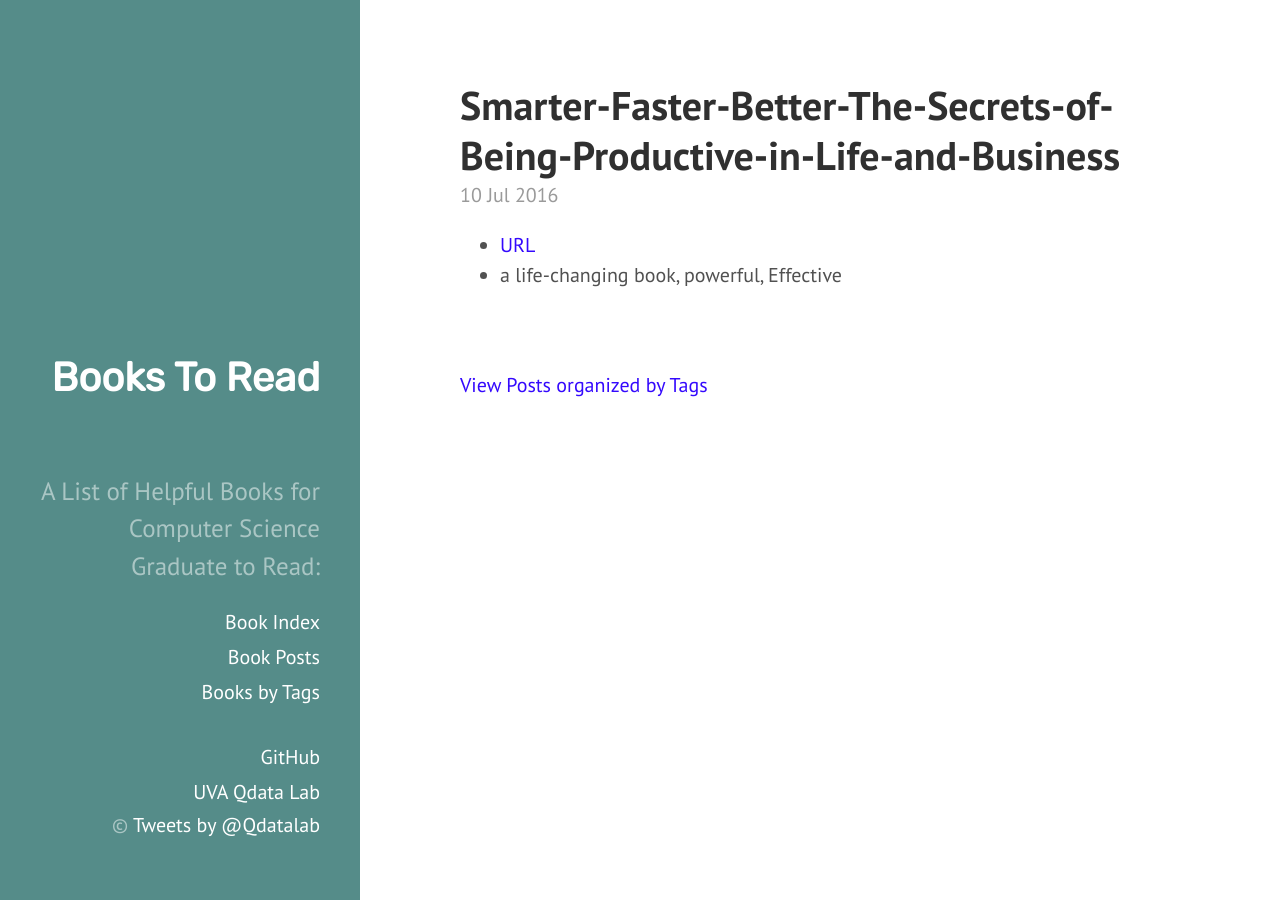
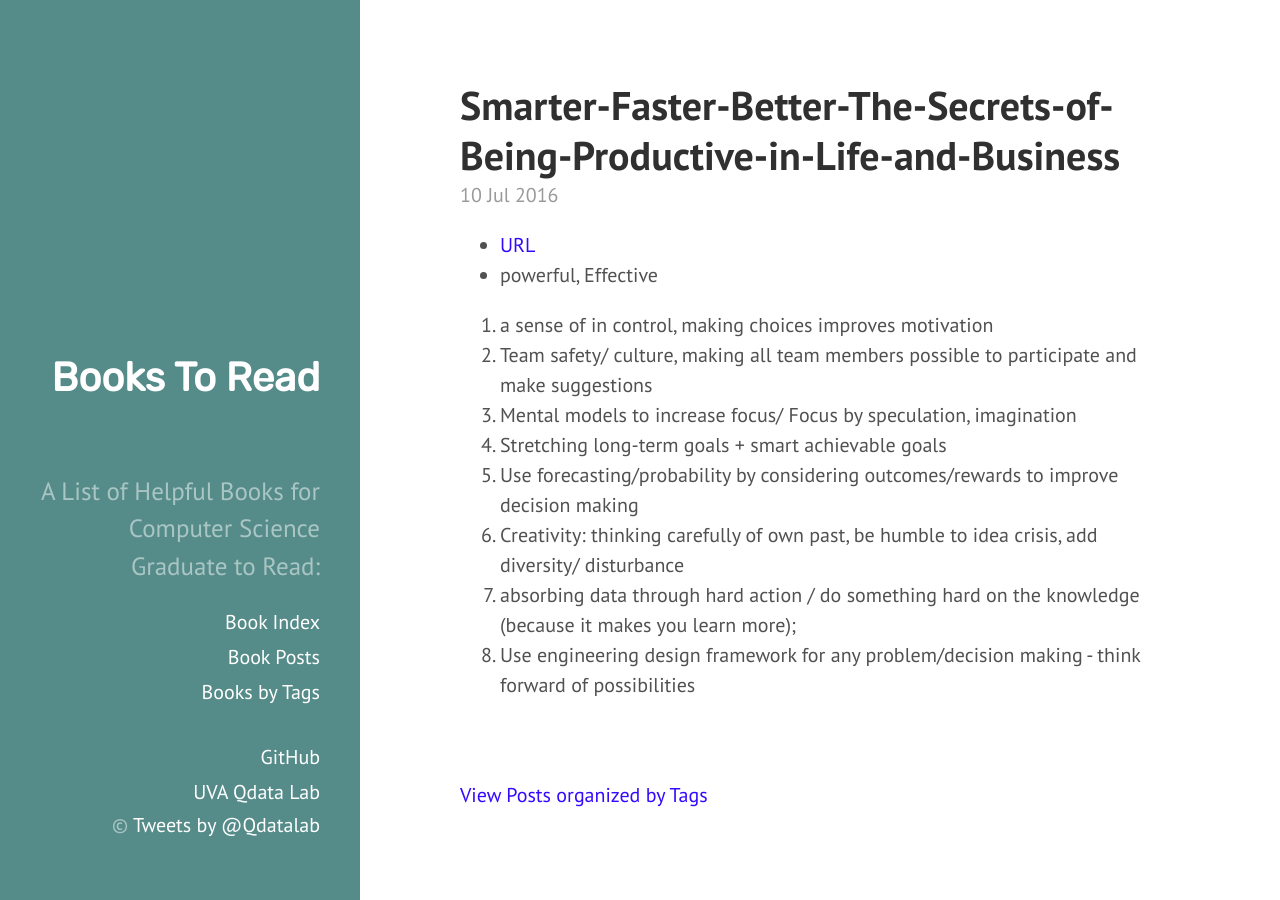
Before and after one commit to qiyanjun/books2read, a Jekyll site: the page built from _posts/2016-07-10-Smarter-Faster-Better-The-Secrets-of-Being-Productive-in-Life-and-Business.md, in a window 1280 px wide. Built offline with Jekyll 4.4.1, drawn with Linux system fonts in a browser that asks for light colours.

Commit message:
add notes of smarter-better book

```diff
--- a/_posts/2016-07-10-Smarter-Faster-Better-The-Secrets-of-Being-Productive-in-Life-and-Business.md
+++ b/_posts/2016-07-10-Smarter-Faster-Better-The-Secrets-of-Being-Productive-in-Life-and-Business.md
@@ -9,4 +9,14 @@ tags:
 
 
 - [URL](https://www.audible.com/pd/Smarter-Faster-Better-The-Secrets-of-Being-Productive-in-Life-and-Business-Audiobook/B017WRZO9U)
-- a life-changing book, powerful, Effective
+-  powerful, Effective
+
+
+1. a sense of in control, making choices improves  motivation
+2. Team safety/ culture, making all team members possible to participate and make suggestions
+3. Mental models to increase focus/ Focus by speculation, imagination
+4. Stretching long-term goals +  smart achievable goals
+5. Use forecasting/probability by considering outcomes/rewards to improve decision making
+6. Creativity: thinking carefully of own past, be humble to idea crisis, add diversity/ disturbance
+7. absorbing data through hard action / do something hard on the knowledge (because it makes you learn more);
+8. Use engineering design framework for any problem/decision making - think forward of possibilities
```
